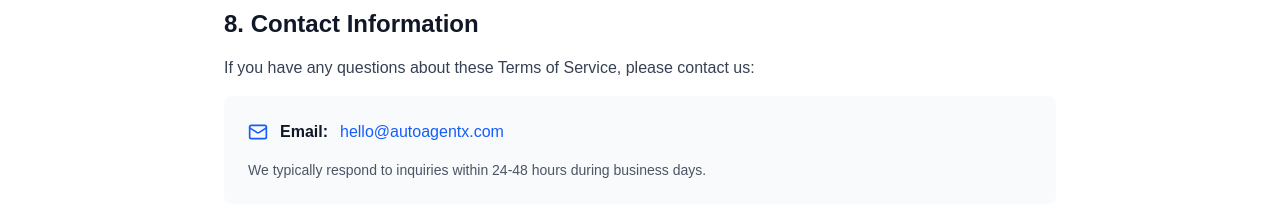
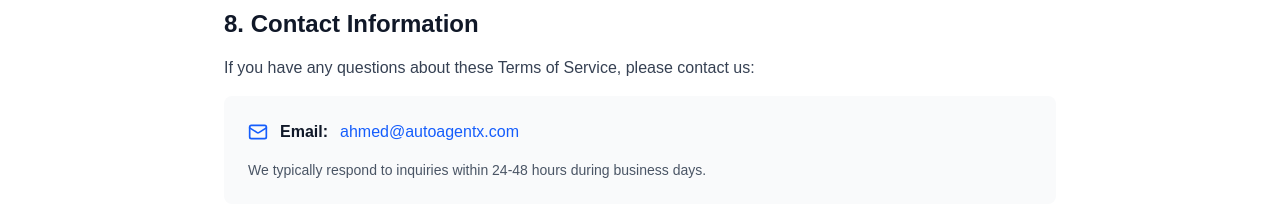
Before and after one commit to amdmak2020/autoagentx-website, a Next.js app: page /terms in a window 1280 px wide. Shown: the part 2020-2230 px from the top of the page. Built offline with nearby package versions, Linux system fonts and the light colour scheme.

Commit message:
Update contact email to ahmed@autoagentx.com
- Change email address from hello@autoagentx.com to ahmed@autoagentx.com
- Update both Terms of Service and Privacy Policy pages
- Maintain all functionality and styling
- Ready for production deployment

```diff
--- a/src/app/privacy/page.tsx
+++ b/src/app/privacy/page.tsx
@@ -193,8 +193,8 @@ const PrivacyPage = () => {
               <div className="flex items-center space-x-3 mb-4">
                 <Mail className="h-5 w-5 text-blue-600" />
                 <span className="font-semibold text-gray-900">Email:</span>
-                <a href="mailto:hello@autoagentx.com" className="text-blue-600 hover:text-blue-700">
-                  hello@autoagentx.com
+                <a href="mailto:ahmed@autoagentx.com" className="text-blue-600 hover:text-blue-700">
+                  ahmed@autoagentx.com
                 </a>
               </div>
               <div className="flex items-center space-x-3 mb-4">
@@ -223,7 +223,7 @@ const PrivacyPage = () => {
             </p>
             <div className="flex flex-col sm:flex-row gap-4 justify-center">
               <a
-                href="mailto:hello@autoagentx.com"
+                href="mailto:ahmed@autoagentx.com"
                 className="inline-flex items-center bg-white text-blue-600 px-8 py-4 rounded-2xl text-lg font-bold hover:bg-gray-100 transition-colors shadow-lg hover:shadow-xl"
               >
                 <Mail className="mr-2 h-5 w-5" />
--- a/src/app/terms/page.tsx
+++ b/src/app/terms/page.tsx
@@ -102,8 +102,8 @@ const TermsPage = () => {
               <div className="flex items-center space-x-3 mb-4">
                 <Mail className="h-5 w-5 text-blue-600" />
                 <span className="font-semibold text-gray-900">Email:</span>
-                <a href="mailto:hello@autoagentx.com" className="text-blue-600 hover:text-blue-700">
-                  hello@autoagentx.com
+                <a href="mailto:ahmed@autoagentx.com" className="text-blue-600 hover:text-blue-700">
+                  ahmed@autoagentx.com
                 </a>
               </div>
               <p className="text-gray-600 text-sm">
@@ -126,7 +126,7 @@ const TermsPage = () => {
               We&apos;re here to help clarify any questions about our terms of service.
             </p>
             <a
-              href="mailto:hello@autoagentx.com"
+              href="mailto:ahmed@autoagentx.com"
               className="inline-flex items-center bg-white text-blue-600 px-8 py-4 rounded-2xl text-lg font-bold hover:bg-gray-100 transition-colors shadow-lg hover:shadow-xl"
             >
               <Mail className="mr-2 h-5 w-5" />
```
